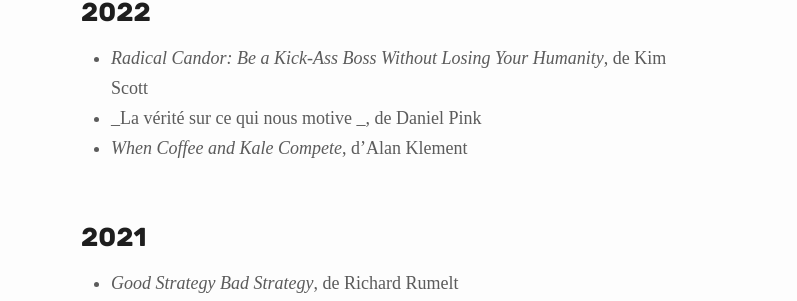
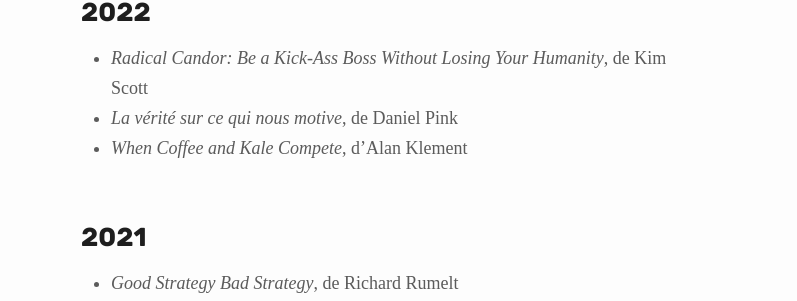
Before and after one commit to JbDenoual/jbdenoual.github.io, a Jekyll site: the page built from books.md, in a window 1280 px wide. Shown: the part 468-769 px from the top of the page, without its empty margins (239-1036 px from the left). Built offline with Jekyll 4.4.1, drawn with Linux system fonts in a browser that asks for light colours; some web fonts are replaced.

```diff
--- a/books.md
+++ b/books.md
@@ -12,8 +12,7 @@ permalink: /books/
 ### 2022 ###
 
 * <a href="https://www.amazon.fr/Radical-Candor-Kick-Ass-Without-Humanity/dp/1250258405/" class="reading-link">_Radical Candor: Be a Kick-Ass Boss Without Losing Your Humanity_, de Kim Scott</a><br />
-* <a href="https://www.amazon.fr/v%C3%A9rit%C3%A9-sur-qui-nous-motive/dp/208137952X" class="reading-link">_La vérité sur ce qui nous motive
-_, de Daniel Pink</a><br />
+* <a href="https://www.amazon.fr/v%C3%A9rit%C3%A9-sur-qui-nous-motive/dp/208137952X" class="reading-link">_La vérité sur ce qui nous motive_, de Daniel Pink</a><br />
 * <a href="http://www.whencoffeeandkalecompete.com/" class="reading-link">_When Coffee and Kale Compete_, d'Alan Klement</a><br />
 
 ### 2021 ###
```
Also changed, not shown: about.md (+1 -1 lines), assets/images/blog_placeholder.svg (deleted), assets/images/picture_of_myself.jpg, assets/images/picture_of_myself_2.jpg (deleted).
